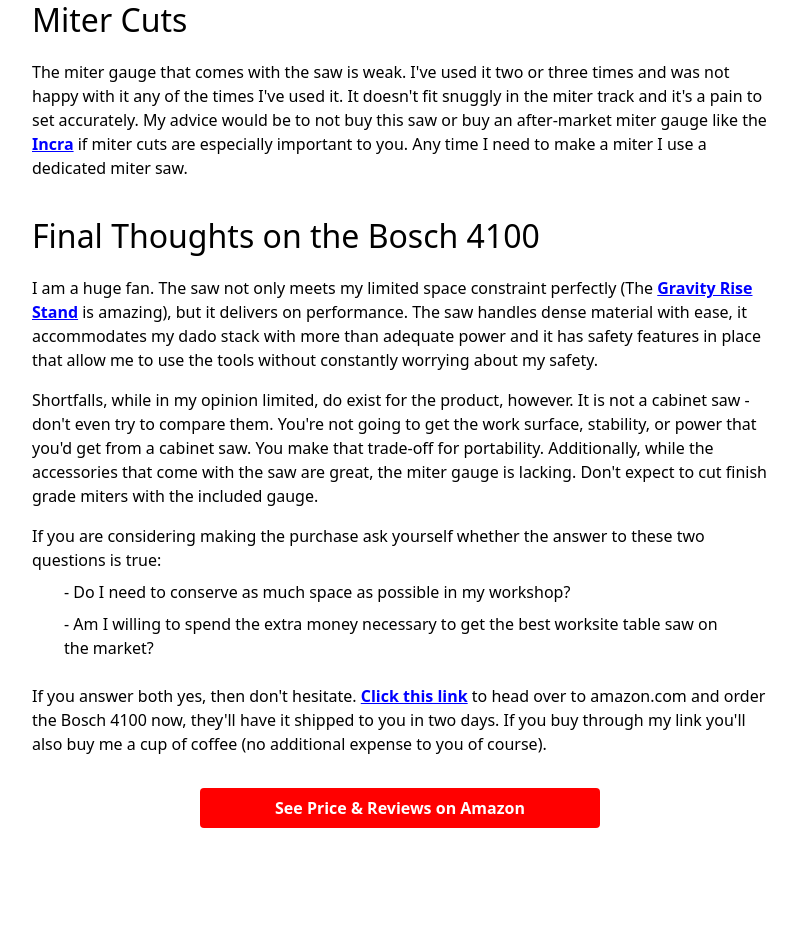
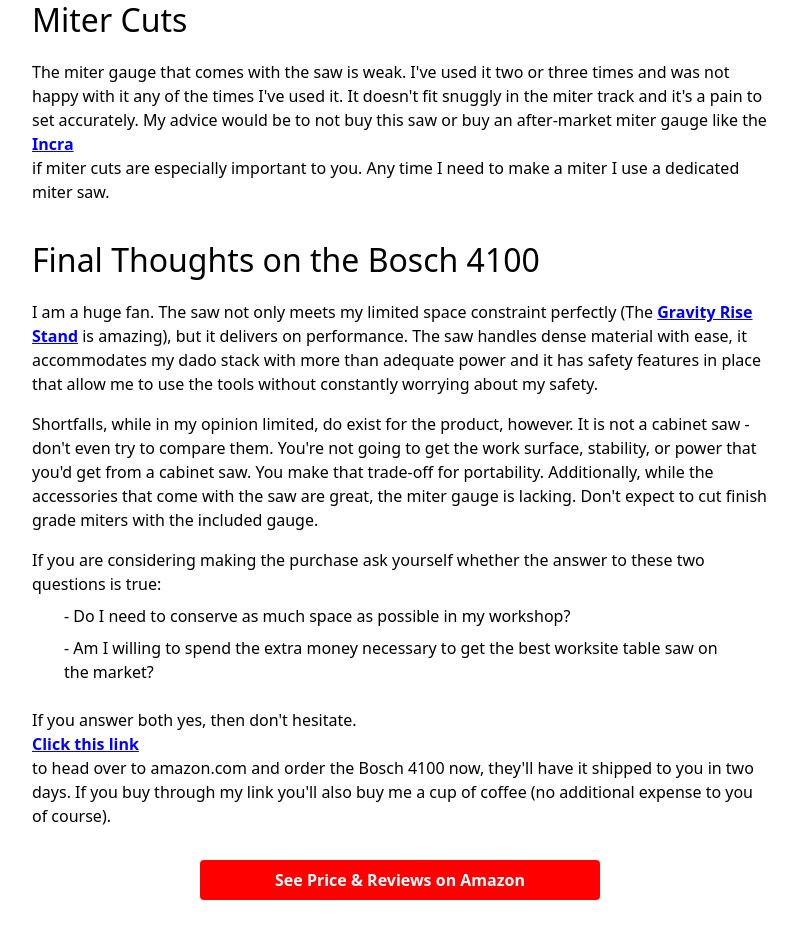
Before and after one commit to rowens794/timber-tools-md, a Next.js app: page /bosch-4100-review/postBody in a window 1280 px wide. Shown: the part 5640-6578 px from the top of the page, without its empty margins (240-1037 px from the left). Built offline with nearby package versions, Linux system fonts and the light colour scheme.

Commit message:
wrapped incontentlink click handler in a div to recognize clicks

```diff
--- a/postComponents/inContentProductLink/index.js
+++ b/postComponents/inContentProductLink/index.js
@@ -11,8 +11,8 @@
   };
 
   return (
-    <a href={href} onClick={clickHandler}>
-      {text}
-    </a>
+    <div onClick={clickHandler}>
+      <a href={href}>{text}</a>
+    </div>
   );
 }
```
